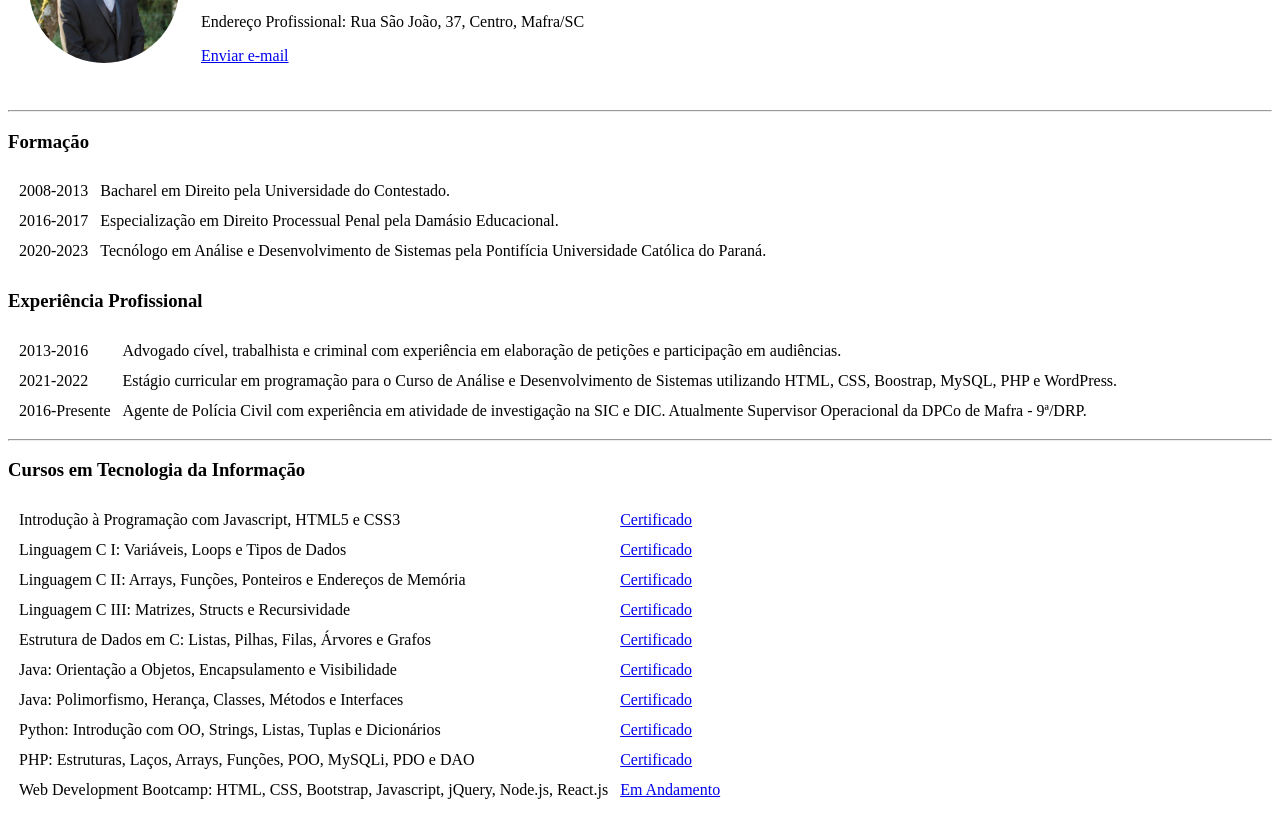
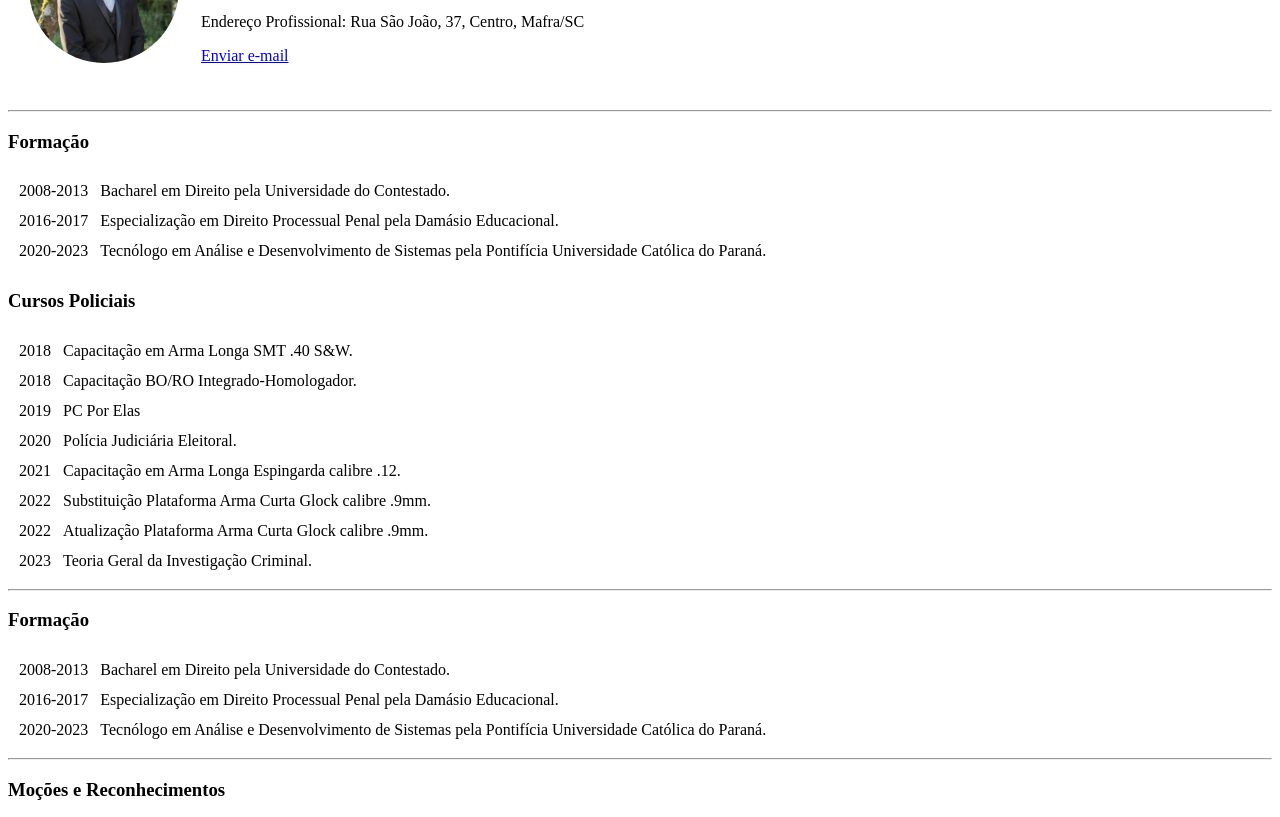
Before and after one commit to rudnikleandro/curriculum, a plain HTML site: page index.html in a window 1280 px wide. Shown: the part 130-947 px from the top of the page. Drawn offline with Linux system fonts and the light colour scheme.

Commit message:
Update index.html

```diff
--- a/index.html
+++ b/index.html
@@ -40,25 +40,72 @@
       </tr>
     </tbody>
   </table>
-  <h3>Experiência Profissional</h3>
+  <h3>Cursos Policiais</h3>
   <table cellspacing="10">
     <thead>
     </thead>
     <tbody>
       <tr>
-        <td>2013-2016</td>
-        <td>Advogado cível, trabalhista e criminal com experiência em elaboração de petições e participação em
-          audiências.</td>
+        <td>2018</td>
+        <td>Capacitação em Arma Longa SMT .40 S&W.</td>
       </tr>
       <tr>
-        <td>2021-2022</td>
-        <td>Estágio curricular em programação para o Curso de Análise e Desenvolvimento de Sistemas utilizando HTML,
-          CSS, Boostrap, MySQL, PHP e WordPress.</td>
+        <td>2018</td>
+        <td>Capacitação BO/RO Integrado-Homologador.</td>
       </tr>
       <tr>
-        <td>2016-Presente</td>
-        <td>Agente de Polícia Civil com experiência em atividade de investigação na SIC e DIC. Atualmente Supervisor
-          Operacional da DPCo de Mafra - 9ª/DRP.</td>
+        <td>2019</td>
+        <td>PC Por Elas</td>
+      </tr>
+      <tr>
+        <td>2020</td>
+        <td>Polícia Judiciária Eleitoral.</td>
+      </tr>
+      <tr>
+        <td>2021</td>
+        <td>Capacitação em Arma Longa Espingarda calibre .12.</td>
+      </tr>
+      <tr>
+      <td>2022</td>
+        <td>Substituição Plataforma Arma Curta Glock calibre .9mm.</td>
+      </tr>
+      <td>2022</td>
+        <td>Atualização Plataforma Arma Curta Glock calibre .9mm.</td>
+      </tr>
+      <td>2023</td>
+        <td>Teoria Geral da Investigação Criminal.</td>
+      </tr>
+    </tbody>
+  </table>
+  <hr>
+  <h3>Formação</h3>
+  <table cellspacing="10">
+    <thead>
+    </thead>
+    <tbody>
+      <tr>
+        <td>2008-2013</td>
+        <td>Bacharel em Direito pela Universidade do Contestado.</td>
+      </tr>
+      <tr>
+        <td>2016-2017</td>
+        <td>Especialização em Direito Processual Penal pela Damásio Educacional.</td>
+      </tr>
+      <tr>
+        <td>2020-2023</td>
+        <td>Tecnólogo em Análise e Desenvolvimento de Sistemas pela Pontifícia Universidade Católica do Paraná.</td>
+      </tr>
+    </tbody>
+  </table>
+  <hr>
+  <h3>Moções e Reconhecimentos</h3>
+  <table cellspacing="10">
+    <thead>
+    </thead>
+    <tbody>
+      <tr>
+        <td>Jul 2021</td>
+        <td>Moção de Parabenização da Câmara de Vereadores de Papanduva em razão da atividade de investigação realizada na cidade.</td>
       </tr>
     </tbody>
   </table>
```
